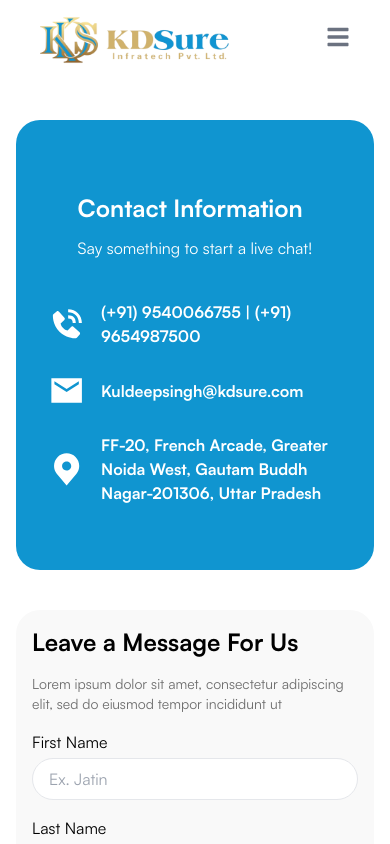
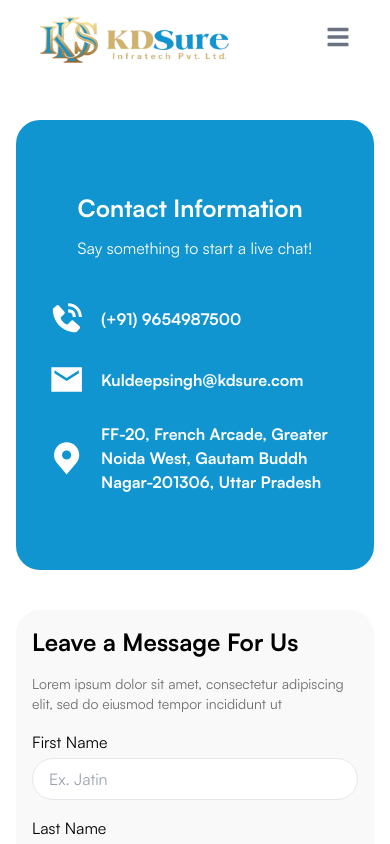
Before and after one commit to CsDeveloperLead/KDSure_Construction, a React (Vite) app: page /contact in a window 390 px wide. Shown: the top 844 px of the page. Built offline with nearby package versions, Linux system fonts and the light colour scheme.

Commit message:
phone number updated

```diff
--- a/src/pages/ContactUs.jsx
+++ b/src/pages/ContactUs.jsx
@@ -31,7 +31,7 @@ const Contact = () => {
                   />
                 </svg>
               </span>
-              <span className="text-base md:text-xl"> (+91) 9540066755 | (+91) 9654987500 </span>
+              <span className="text-base md:text-xl">  (+91) 9654987500 </span>
             </div>
             <div className="flex gap-4 items-center text-white font-bold">
               <span>
```
